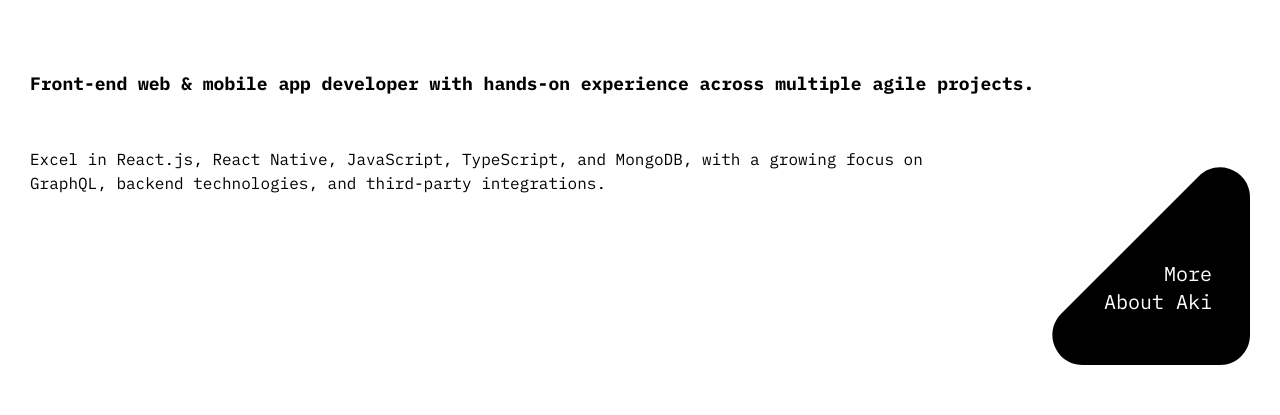
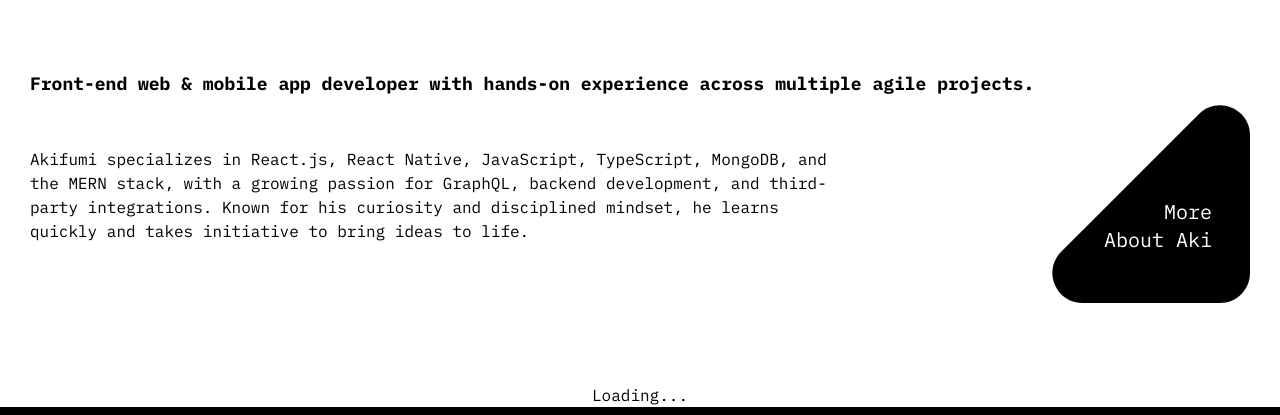
Before and after one commit to Akiodesukedo/portfolio_aki, a React (Vite) app in the folder client/: page / in a window 1280 px wide. Shown: the part 830-1245 px from the top of the page. Built offline with nearby package versions, Linux system fonts and the light colour scheme; no server answers.

Commit message:
build: style home page for mid screen

```diff
--- a/client/src/components/Intro.tsx
+++ b/client/src/components/Intro.tsx
@@ -10,14 +10,17 @@
   const { triggerTransition } = usePageTransition();
 
   return (
-    <div className="relative mx-[30px] mt-[100px] mb-[260px]">
+    <div className="relative mx-[30px] mt-[100px] mb-[260px] md:mb-[140px]">
       <p className="text-left text-[18px] font-bold mb-[50px]">
         Front-end web & mobile app developer with hands-on experience across multiple agile projects.
       </p>
-      <p className="text-left text-[16px] w-7/9">
+      <p className="text-left text-[16px] w-7/9 md:hidden">
         Excel in React.js, React Native, JavaScript, TypeScript, and MongoDB, with a growing focus on GraphQL, backend technologies, and third-party integrations.
       </p>
-      <div className="absolute bottom-[-170px] right-0">
+      <p className="text-left text-[16px] w-2/3 hidden md:block">
+        Akifumi specializes in React.js, React Native, JavaScript, TypeScript, MongoDB, and the MERN stack, with a growing passion for GraphQL, backend development, and third-party integrations. Known for his curiosity and disciplined mindset, he learns quickly and takes initiative to bring ideas to life.
+      </p>
+      <div className="absolute bottom-[-170px] md:bottom-[-60px] right-0">
         <RightTriangleBtn line1='More' line2='About Aki' passedFunc={() => triggerTransition('/about')}/>
       </div>
     </div>
--- a/client/src/components/MajorWork.tsx
+++ b/client/src/components/MajorWork.tsx
@@ -29,7 +29,7 @@
         </div>
       ))}
       <button
-        className='border border-neutral-600 rounded-full h-[64px] px-[40px]'
+        className='border border-neutral-600 rounded-full h-[64px] px-[40px] md:px-[80px]'
         onClick={() => triggerTransition("/works")}
       >
         More Work
--- a/client/src/components/TopMessage.tsx
+++ b/client/src/components/TopMessage.tsx
@@ -6,10 +6,10 @@
 const TopMessage: React.FC<TopMessageProps> = ({ line1, line2 }) => {
   return (
     <div className="mx-[30px] my-[130px]">
-      <h2 className="text-[30px] w-full font-medium text-center">
+      <h2 className="text-[30px] md:text-[40px] w-full font-medium text-center">
         { line1 }
       </h2>
-      <h2 className="text-[30px] w-full font-medium text-center">
+      <h2 className="text-[30px] md:text-[40px] w-full font-medium text-center">
         { line2 }
       </h2>
     </div>
--- a/client/src/molecules/ProjectCard.tsx
+++ b/client/src/molecules/ProjectCard.tsx
@@ -18,26 +18,26 @@
 
   return (
     <div
-      className='w-full'
+      className='w-full md:grid md:grid-cols-2 gap-[12px] md:grid-rows-[auto_auto_1fr]'
       onClick={() => {
         triggerTransition(`/work/${projectData._id}`)
       }}
     >
-      <div className='flex flex-nowrap justify-between items-center mb-[12px]'>
+      <div className='flex flex-nowrap justify-between items-center mb-[12px] md:col-span-1 md:col-start-2 md:mb-0'>
         <h3 className='text-[30px]'>{ projectData.title }</h3>
         <p className='text-[14px] text-neutral-700'>{ projectData.year }</p>
       </div>
       { projectData.projectImageUrl ?
-          <img src={projectData.projectImageUrl} alt={projectData.title} />
+          <img src={projectData.projectImageUrl} alt={projectData.title} className='md:col-span-1 md:col-start-1 md:row-span-3 md:row-start-1'/>
         :
-          <div className="h-[180px] w-full bg-neutral-300"></div>
+          <div className="h-[180px] w-full bg-neutral-300 md:col-span-1 md:col-start-1"></div>
       }
-      <div className='flex flex-wrap gap-x-[6px] gap-y-[5px] mt-[26px] mb-[20px]'>
+      <div className='flex flex-wrap gap-x-[6px] gap-y-[5px] mt-[26px] mb-[20px] md:col-span-1 md:col-start-2 md:m-auto'>
         {projectData.tags.map((tag, index) => (
           <Tag tagName={tag} key={index}/>
         ))}
       </div>
-      <p className='leading-[18px] text-[14px] text-left'>{ projectData.description }</p>
+      <p className='leading-[18px] text-[14px] text-left md:col-span-1 md:col-start-2'>{ projectData.description }</p>
     </div>
   )
 }
```
